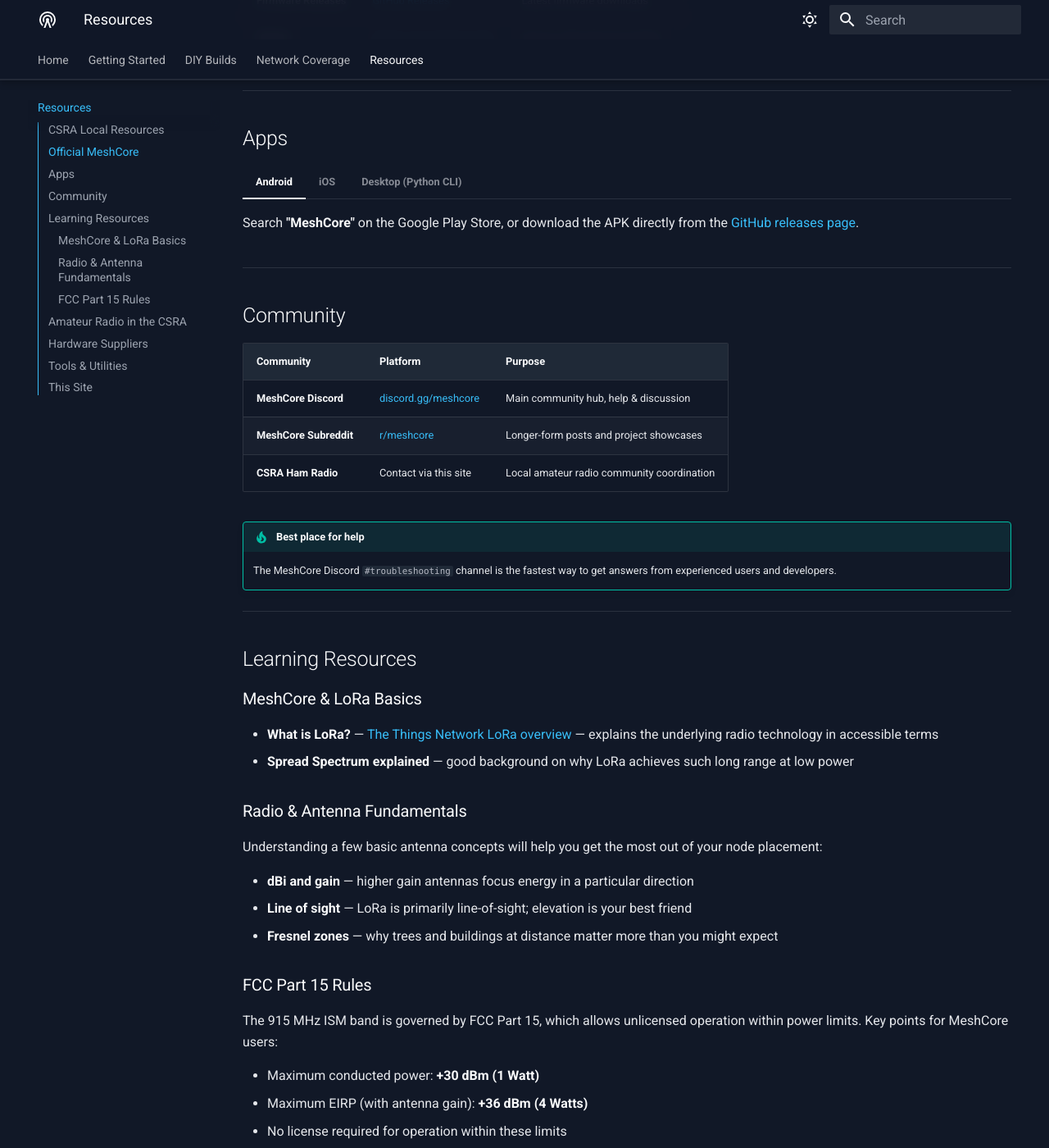
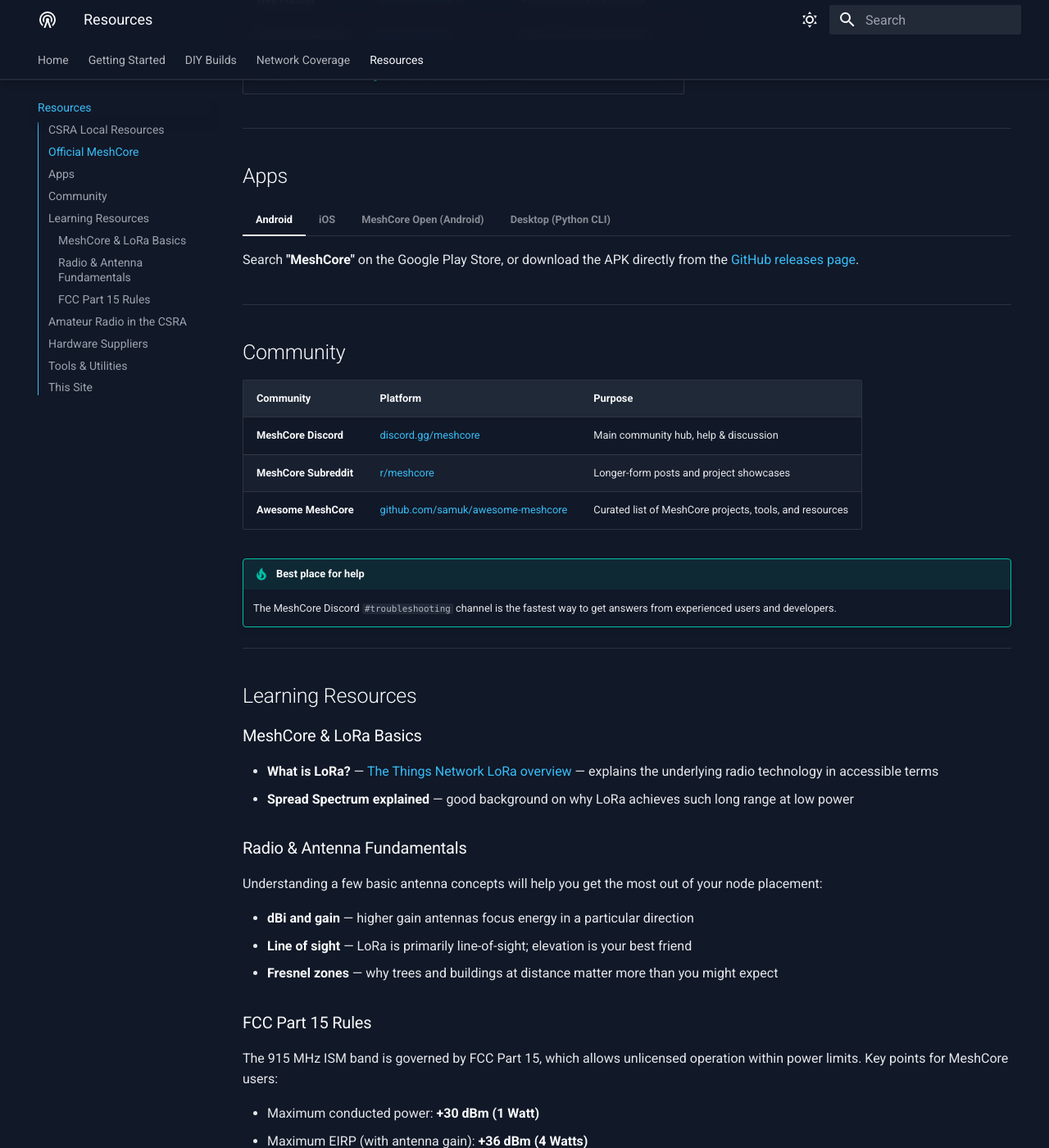
Before and after one commit to copelaje/csrameshcore, an MkDocs documentation site: the page built from docs/resources.md, in a window 1280 px wide and 1400 px high, scrolled down 1028 px. Shown: the whole window at 82% size. Built offline with MkDocs 1.6.1 and Material for MkDocs 9.7.7, drawn with Linux system fonts in a browser that asks for light colours; some of the changed text lies outside the part shown.

Commit message:
resource additions and cleanup

````diff
--- a/docs/resources.md
+++ b/docs/resources.md
@@ -11,6 +11,7 @@
 | [csramesh.org](https://www.csramesh.org) | CSRA community mesh home page |
 | [Corescope Map](https://corescope.csramsh.org/#/map) | Live map of active CSRA nodes |
 | [AGS MeshMapper](https://ags.meshmapper.net) | War drive coverage map for the Augusta area |
+| [LetsMesh Analyzer](https://analyzer.letsmesh.net/packets?region=AGS) | Packet analyzer for the Augusta region — see live MeshCore traffic |
 | [CSRA Mesh Discord](https://discord.com/invite/mgzj2PmhKf) | Primary community chat — `#meshcore` channel for help and discussion |
 | [CSRA Mesh Facebook Group](https://www.facebook.com/share/g/15wMGLcU8Q/) | Less active, but another way to connect with local members |
 | [Augusta Ham](https://www.augustaham.net/) | Local amateur radio community — many CSRA MeshCore users are licensed hams |
@@ -37,6 +38,9 @@
 === "iOS"
     Search **"MeshCore"** on the Apple App Store.
 
+=== "MeshCore Open (Android)"
+    An open-source Android app with additional features. Available on [GitHub](https://github.com/zjs81/meshcore-open).
+
 === "Desktop (Python CLI)"
     A Python-based CLI client is available for Linux/macOS/Windows via:
     ```bash
@@ -52,7 +56,8 @@
 |---|---|---|
 | **MeshCore Discord** | [discord.gg/meshcore](https://discord.gg/meshcore) | Main community hub, help & discussion |
 | **MeshCore Subreddit** | [r/meshcore](https://reddit.com/r/meshcore) | Longer-form posts and project showcases |
-| **CSRA Ham Radio** | Contact via this site | Local amateur radio community coordination |
+| **Awesome MeshCore** | [github.com/samuk/awesome-meshcore](https://github.com/samuk/awesome-meshcore) | Curated list of MeshCore projects, tools, and resources |
+
 
 !!! tip "Best place for help"
     The MeshCore Discord `#troubleshooting` channel is the fastest way to get answers from experienced users and developers.
@@ -91,7 +96,7 @@
 
 Local ham resources:
 
-- **CSRA Amateur Radio Community** — search for local clubs in Augusta and Aiken
+- **Augusta Ham** — [augustaham.net](https://www.augustaham.net/) — local amateur radio community
 - **ARRL** — [arrl.org](https://arrl.org) — national amateur radio organization, license info and study materials
 - **HamStudy** — [hamstudy.org](https://hamstudy.org) — free Technician license exam prep
 
````
